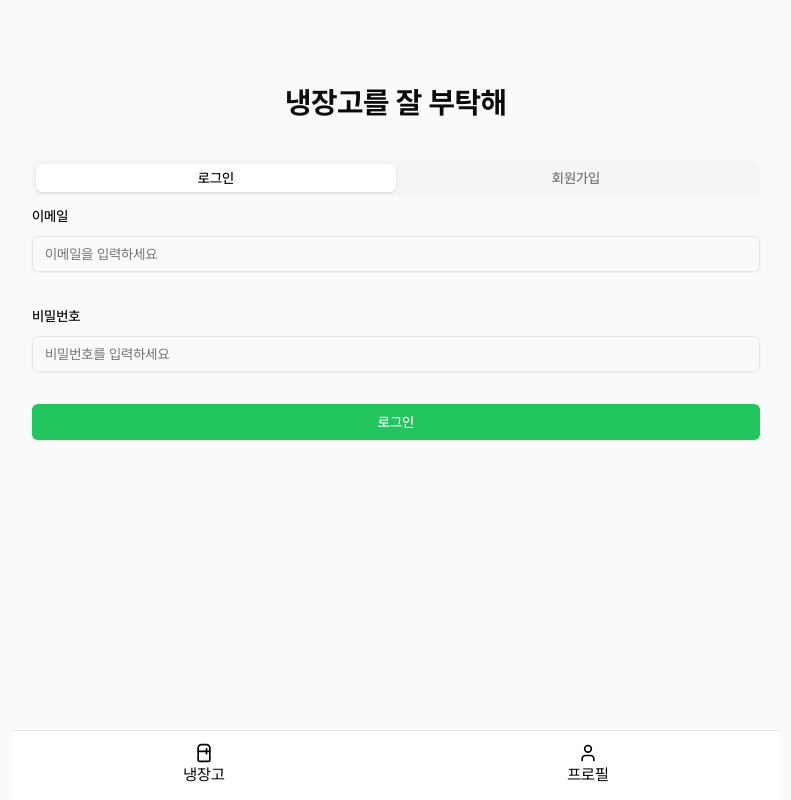
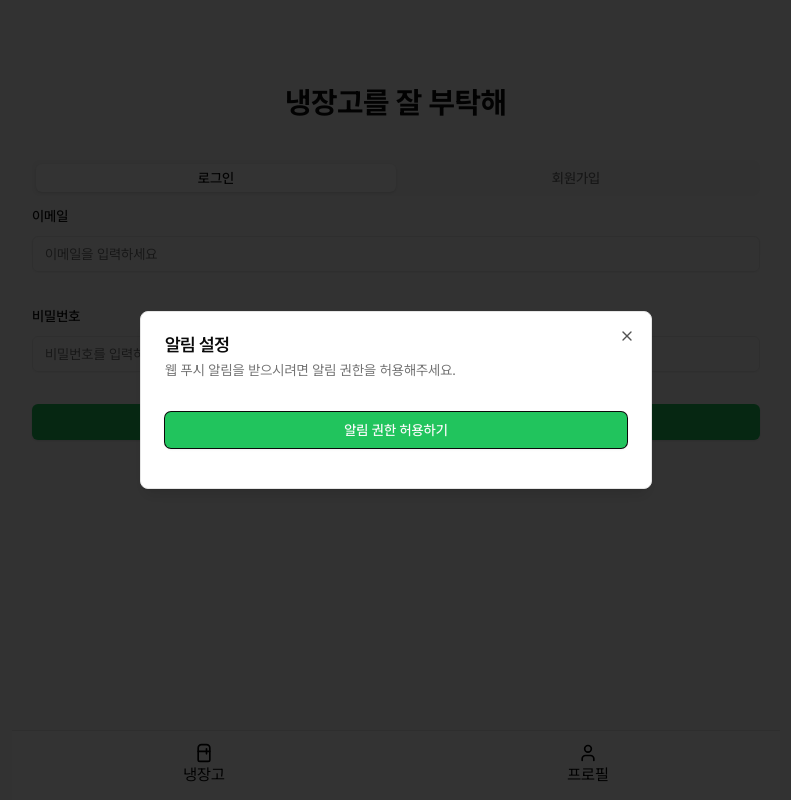
Before and after one commit to nemokoala/njb-front, a Next.js app: page /auth in a window 1280 px wide. Shown: the whole page, without its empty margins (244-1035 px from the left). Built offline with nearby package versions, Linux system fonts and the light colour scheme.

Commit message:
fix: 알림 권한을 버튼으로 물어보도록 수정

```diff
--- a/hooks/use-notification.tsx
+++ b/hooks/use-notification.tsx
@@ -20,7 +20,7 @@
 
 export default function useNotification() {
   const [fcmToken, setFcmToken] = useState<string | null>(null);
-  const notificationInit = useRef(false);
+
   const pathname = usePathname();
   useEffect(() => {
     console.log('useEffect');
@@ -34,11 +34,12 @@
           console.error('Service Worker 등록 실패:', error);
         });
     }
-    console.log('setWebNotification');
-    setWebNotification();
+
+    // setWebNotification();
   }, []);
 
   const setWebNotification = async () => {
+    console.log('setWebNotification');
     const messagingResolve = await messaging();
     if (!messagingResolve) return;
 
@@ -68,4 +69,8 @@
       };
     });
   };
+
+  return {
+    setWebNotification,
+  };
 }
--- a/providers/notification-provider.tsx
+++ b/providers/notification-provider.tsx
@@ -1,9 +1,35 @@
 'use client';
 
-import { ReactNode } from 'react';
+import { ReactNode, useState } from 'react';
 import useNotification from '@/hooks/use-notification';
+import { Dialog, DialogContent, DialogHeader, DialogTitle, DialogDescription } from '@/components/ui/dialog';
+import { Button } from '@/components/ui/button';
 
 export default function NotificationProvider({ children }: { children: ReactNode }) {
-  useNotification();
-  return <>{children}</>;
+  const { setWebNotification } = useNotification();
+  const [open, setOpen] = useState(true);
+  return (
+    <>
+      {children}
+      <Dialog open={open} onOpenChange={setOpen}>
+        <DialogContent className="sm:max-w-[425px]">
+          <DialogHeader>
+            <DialogTitle>알림 설정</DialogTitle>
+            <DialogDescription>웹 푸시 알림을 받으시려면 알림 권한을 허용해주세요.</DialogDescription>
+          </DialogHeader>
+          <div className="flex flex-col gap-4 py-4">
+            <Button
+              onClick={() => {
+                setWebNotification();
+                setOpen(false);
+              }}
+              className="w-full"
+            >
+              알림 권한 허용하기
+            </Button>
+          </div>
+        </DialogContent>
+      </Dialog>
+    </>
+  );
 }
```
